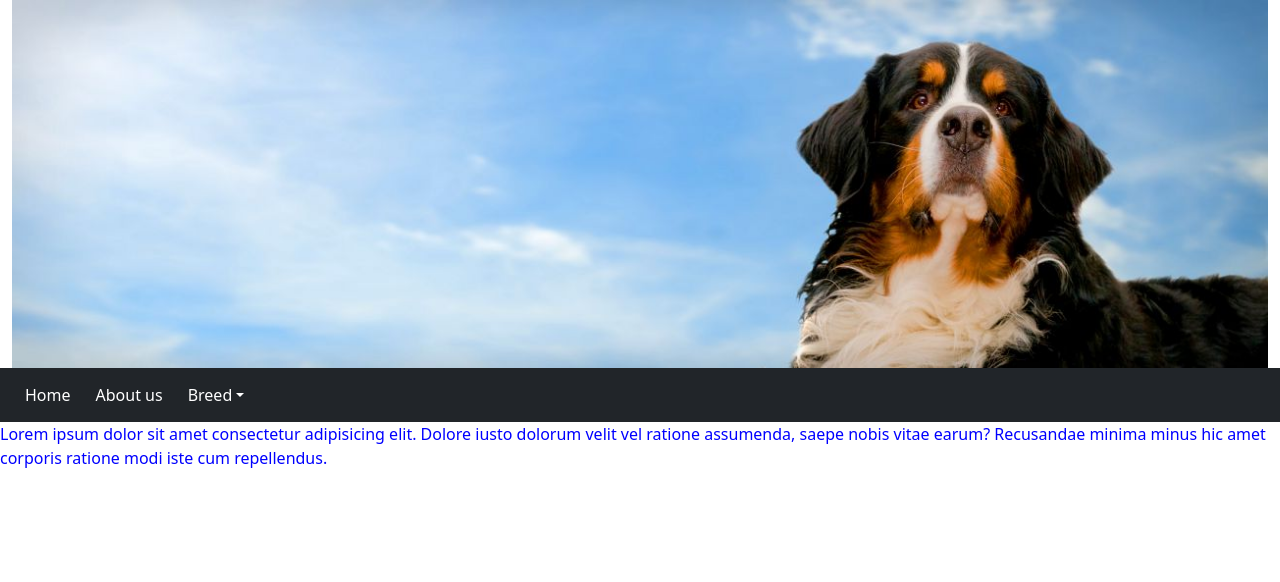
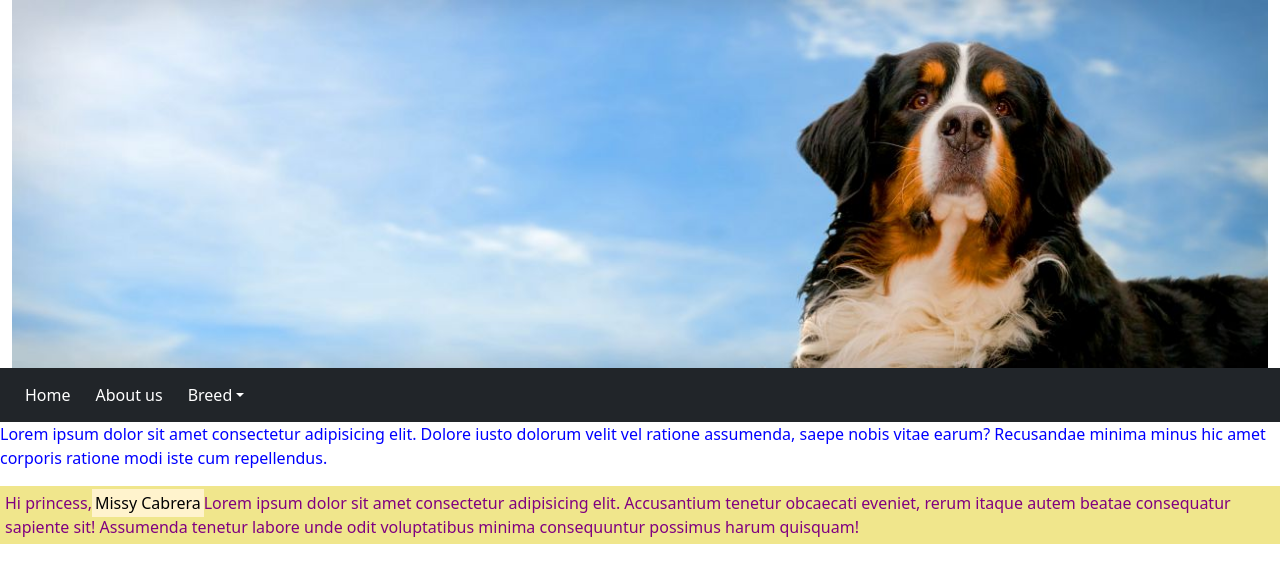
Before and after one commit to prncss130917/testing, a plain HTML site: page index.html in a window 1280 px wide. Drawn offline with nearby package versions, Linux system fonts and the light colour scheme.

Commit message:
missy update

```diff
--- a/index.html
+++ b/index.html
@@ -6,6 +6,7 @@
   <meta name="viewport" content="width=device-width, initial-scale=1">
   <link href="https://cdn.jsdelivr.net/npm/bootstrap@5.2.3/dist/css/bootstrap.min.css" rel="stylesheet">
   <script src="https://cdn.jsdelivr.net/npm/bootstrap@5.2.3/dist/js/bootstrap.bundle.min.js"></script>
+  <link rel="stylesheet" href="missy.css">
   <style>
   .progress-bar-striped{
     animation: loadingbar 4s infinite;
@@ -53,6 +54,10 @@
     Dolore iusto dolorum velit vel ratione assumenda, saepe nobis vitae earum?
     Recusandae minima minus hic amet corporis ratione modi iste cum repellendus.</p>
 
+    <p class="missy"> Hi princess,<mark>Missy Cabrera</mark>Lorem ipsum dolor sit amet consectetur adipisicing elit.
+      Accusantium tenetur obcaecati eveniet, rerum itaque autem beatae consequatur sapiente sit! Assumenda
+       tenetur labore unde odit voluptatibus minima consequuntur possimus harum quisquam!</p>
+
 
 
 <!--ToolTip-->
--- /dev/null
+++ b/missy.css
@@ -0,0 +1,3 @@
+.missy { color: purple;
+    padding: 5px;
+  background-color: khaki;}
```
